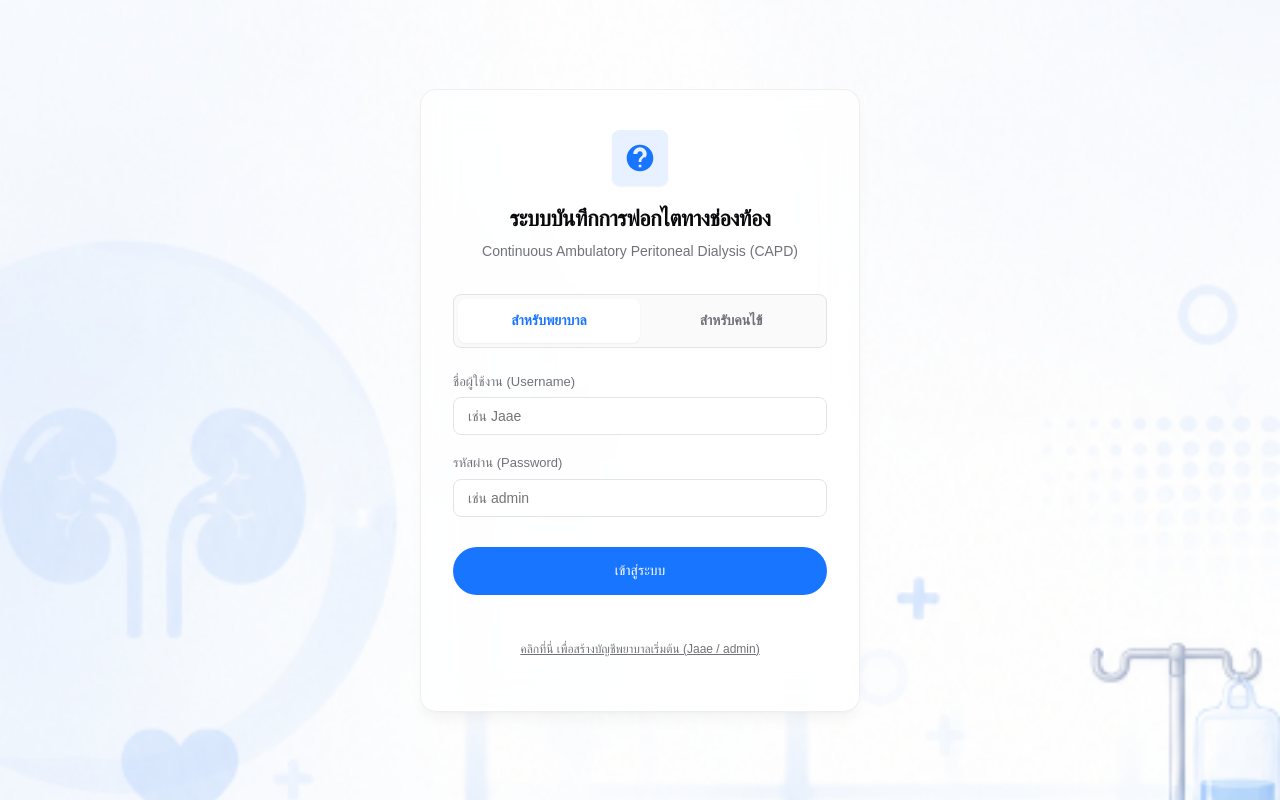
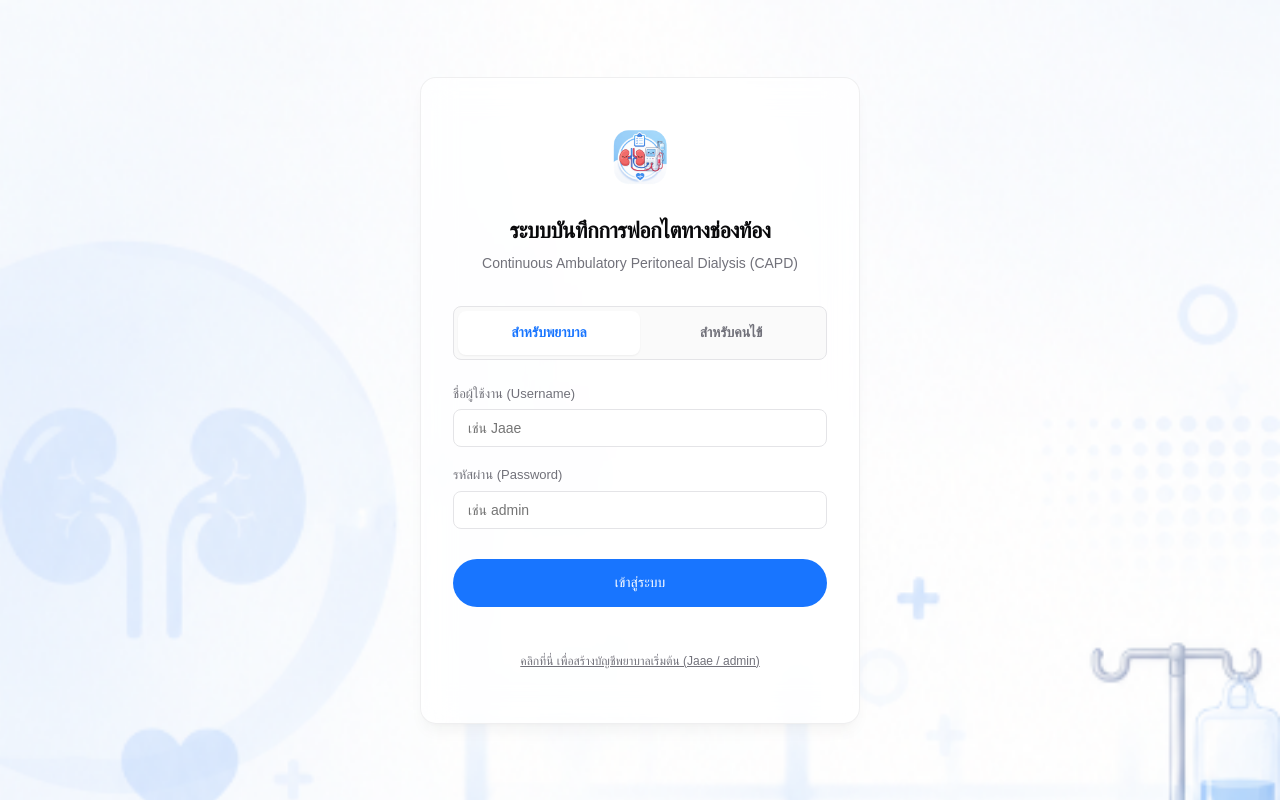
Before and after one commit to iamc9ju/NephroLog, a Next.js app: page /login in a window 1280 px wide. Built offline with nearby package versions, Linux system fonts and the light colour scheme; no server answers; the database is empty; a web font is replaced by a local one.

Commit message:
feat: replace generic question mark icon with the new kidneys dialysis logo illustration on the login page

```diff
--- a/src/app/login/login.module.css
+++ b/src/app/login/login.module.css
@@ -55,22 +55,18 @@
 }
 
 .logoIcon {
-  width: 56px;
-  height: 56px;
-  background-color: var(--primary-light);
-  color: var(--primary);
-  border-radius: var(--radius-md);
+  width: 80px;
+  height: 80px;
+  background-color: transparent;
   display: flex;
   align-items: center;
   justify-content: center;
   margin: 0 auto 16px auto;
-  box-shadow: var(--shadow-sm);
 }
 
 @media (prefers-color-scheme: dark) {
   .logoIcon {
-    background-color: rgba(13, 148, 136, 0.2);
-    color: #2dd4bf;
+    background-color: transparent;
   }
 }
 
--- a/src/app/login/page.tsx
+++ b/src/app/login/page.tsx
@@ -97,9 +97,7 @@ export default function LoginPage() {
       <div className={`${styles.loginCard} glass fade-in`}>
         <div className={styles.header}>
           <div className={styles.logoIcon}>
-            <svg width="32" height="32" viewBox="0 0 24 24" fill="none" xmlns="http://www.w3.org/2000/svg">
-              <path d="M12 2C6.48 2 2 6.48 2 12s4.48 10 10 10 10-4.48 10-10S17.52 2 12 2zm1 17h-2v-2h2v2zm2.07-7.75l-.9.92C13.45 12.9 13 13.5 13 15h-2v-.5c0-1.1.45-2.1 1.17-2.83l1.24-1.26c.37-.36.59-.86.59-1.41 0-1.1-.9-2-2-2s-2 .9-2 2H7c0-2.76 2.24-5 5-5s5 2.24 5 5c0 1.04-.42 1.99-1.07 2.75z" fill="currentColor"/>
-            </svg>
+            <img src="/logo-login.png" alt="โลโก้บันทึกฟอกไต" width="80" height="80" style={{ objectFit: 'contain', borderRadius: '12px' }} />
           </div>
           <h2>ระบบบันทึกการฟอกไตทางช่องท้อง</h2>
           <p>Continuous Ambulatory Peritoneal Dialysis (CAPD)</p>
```
Also changed, not shown: public/logo-login.png (added).
